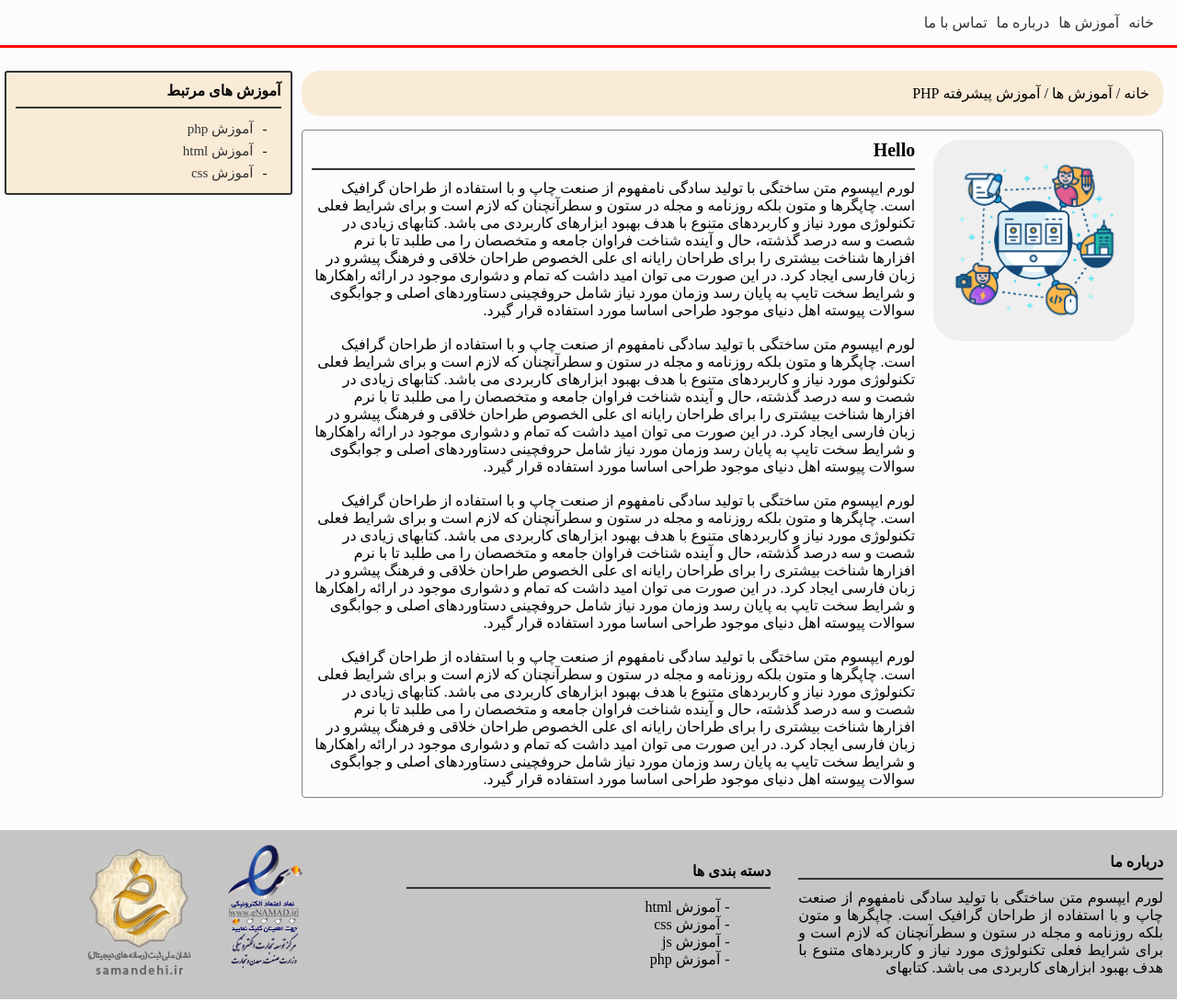
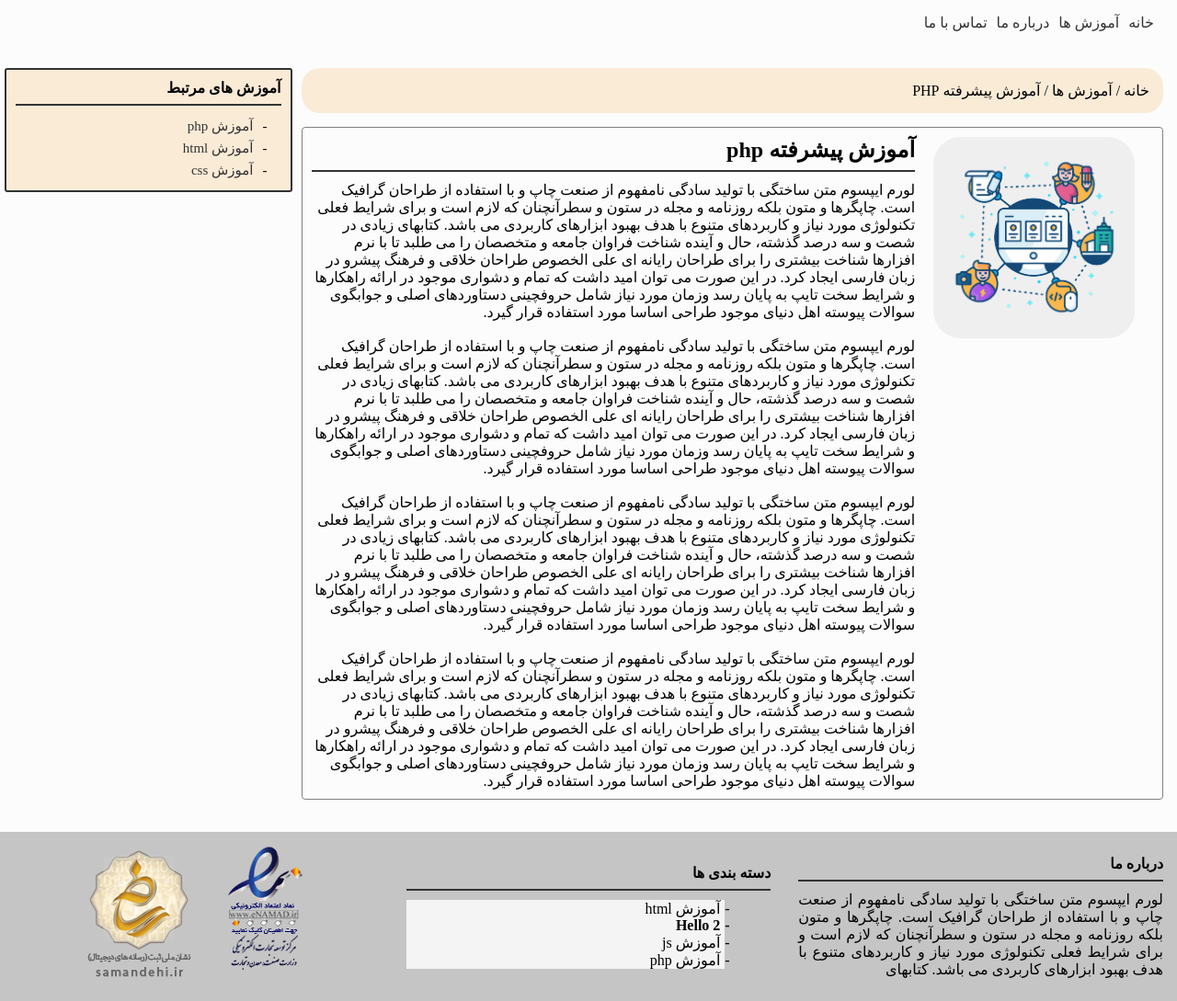
Before and after one commit to naderi9621160030mohamadreza/ie13990812, a plain HTML site: page index2.html in a window 1280 px wide. Shown: the whole page at 92% size. Drawn offline with Linux system fonts and the light colour scheme.

Commit message:
commit 5

```diff
--- a/index2.html
+++ b/index2.html
@@ -61,11 +61,11 @@
         </div>
         <div class="item-footer category">
             <h4 class="title">دسته بندی ها</h4>
-            <ul>
-                <li>آموزش html</li>
-                <li>آموزش css</li>
-                <li>آموزش js</li>
-                <li>آموزش php</li>
+            <ul class="list-group">
+                <li class="list-group-item">آموزش html</li>
+                <li class="list-group-item">آموزش css</li>
+                <li class="list-group-item">آموزش js</li>
+                <li class="list-group-item">آموزش php</li>
             </ul>
         </div>
         <div class="item-footer nemad">
@@ -75,15 +75,19 @@
     </div>
 </div>
     <script>
-        console.log(document.getElementById('title-post'));
-        var headerTitle = document.getElementById('title-post');
-        var header = document.getElementById('header');
-        console.log(headerTitle);
-        headerTitle.textContent = 'Hello';
-        headerTitle.innerText = 'Goodbye';
-        console.log(headerTitle.innerText);
-        headerTitle.innerHTML = '<h5>Hello</h5>';
-        header.style.borderBottom = 'solid 3px red';
+        var items = document.getElementsByClassName('list-group-item');
+        console.log(items);
+        console.log(items[1]);
+        items[1].textContent = 'Hello 2';
+        items[1].style.fontWeight = 'bold';
+        items[1].style.backgroundColor = 'yellow';
+
+        // Gives error
+        //items.style.backgroundColor = '#f4f4f4';
+
+        for(var i = 0; i < items.length; i++){
+          items[i].style.backgroundColor = '#f4f4f4';
+        }
     </script>
 
 </body>
```
